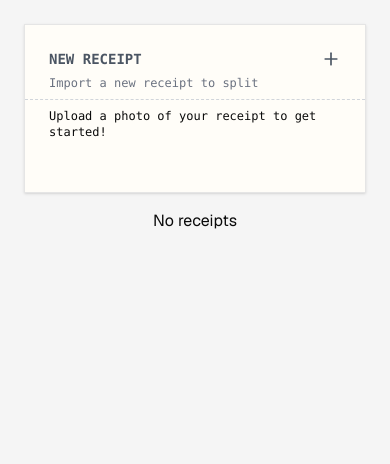
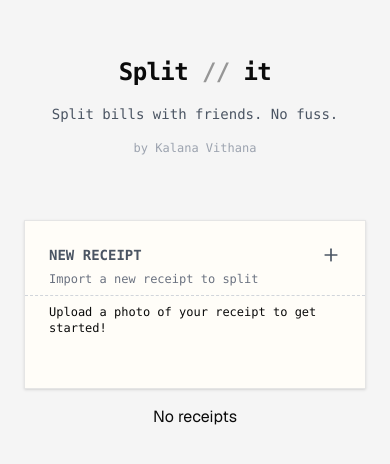
Before and after one commit to kvithana/bill-split, a Next.js app: page / in a window 390 px wide. Shown: the top 464 px of the page. Built offline with nearby package versions, Linux system fonts and the light colour scheme.

Commit message:
feat: add header with app title and branding
- Introduced a header section to the home page
- Added app title "Split // it" with stylized typography
- Included a tagline and author attribution
- Styled header with responsive typography and centered layout

```diff
--- a/app/page.tsx
+++ b/app/page.tsx
@@ -7,6 +7,13 @@ import Image from "next/image"
 export default function Home() {
   return (
     <div className="flex flex-col items-center justify-items-center min-h-screen p-6 pb-20 gap-16 font-[family-name:var(--font-geist-sans)]">
+      <header className="w-full max-w-md mx-auto text-center space-y-4 pt-8">
+        <h1 className="font-mono text-2xl md:text-3xl font-bold tracking-tight">
+          Split <span className="opacity-40">//</span> it
+        </h1>
+        <p className="text-sm text-gray-600 font-mono">Split bills with friends. No fuss.</p>
+        <p className="text-xs text-gray-400 font-mono">by Kalana Vithana</p>
+      </header>
       <main className="flex flex-col gap-4 w-full">
         <div className="flex flex-col gap-4 w-full">
           <CreateCard />
```
